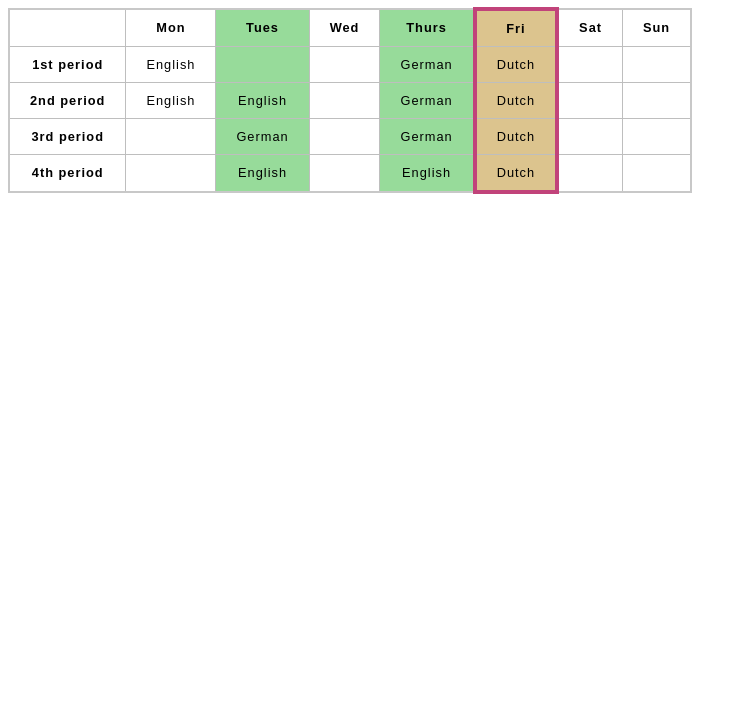
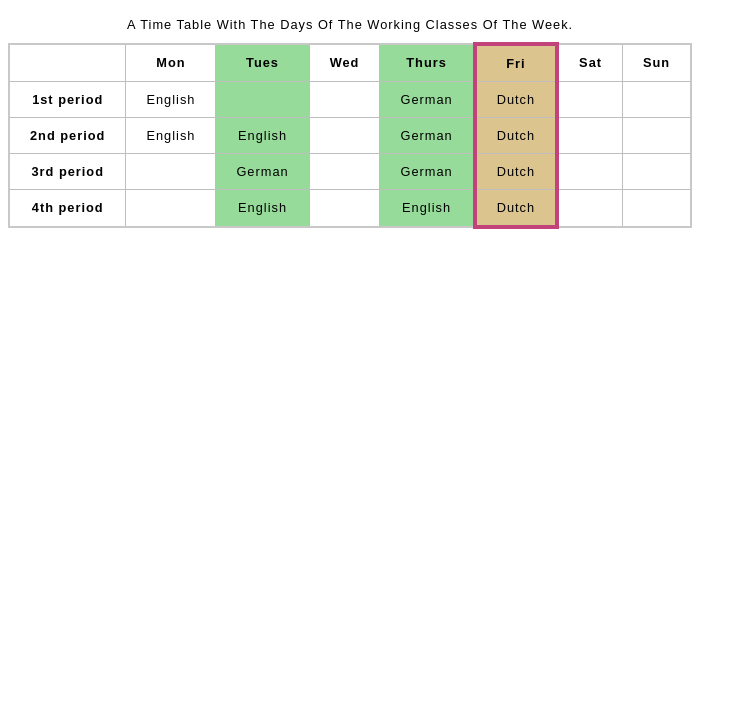
Before and after one commit to Omarkhaledkamal/intermediate-html-css, a plain HTML site: page tables/school-time-table/timetable.html in a window 1280 px wide. Shown: the part 73-800 px from the top of the page, without its empty margins (0-747 px from the left). Drawn offline with Linux system fonts and the light colour scheme.

Commit message:
Added The Appropriate Caption To The Table.

```diff
--- a/tables/school-time-table/timetable.html
+++ b/tables/school-time-table/timetable.html
@@ -34,6 +34,9 @@
     <h1>School timetable</h1>
 
     <table>
+      <caption>
+        A Time Table With The Days Of The Working Classes Of The Week.
+      </caption>
       <colgroup>
         <col>
         <col>
```
